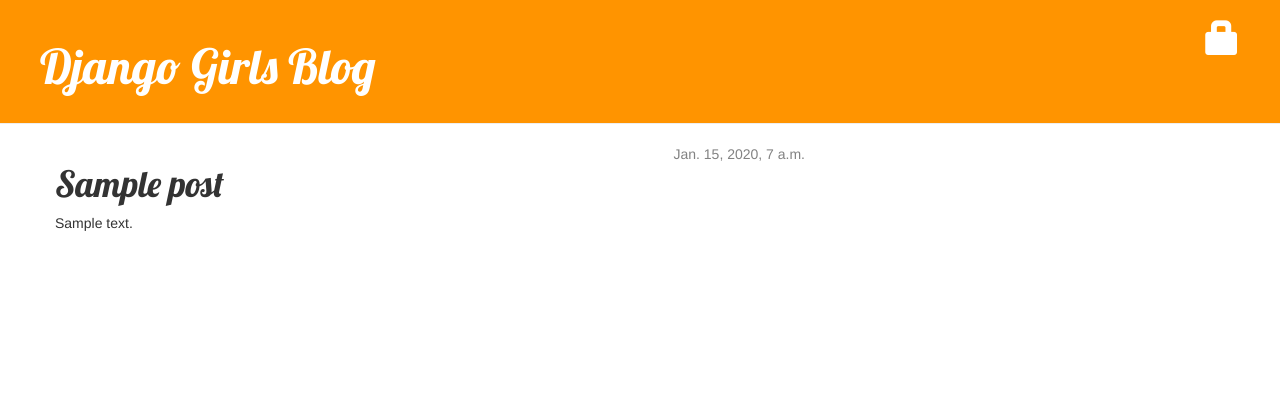
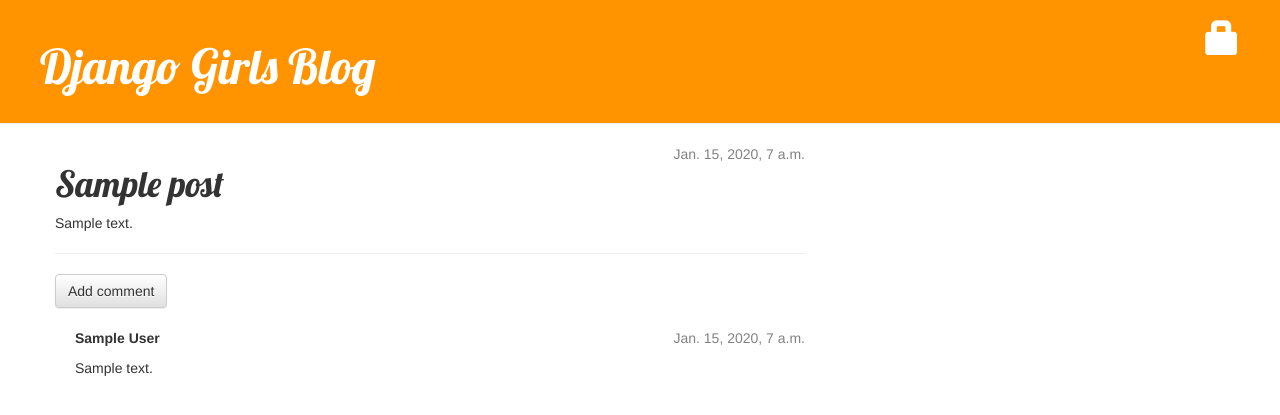
Before and after one commit to fernandogiovanini/djangogirls, a Django app: page /post/1/ in a window 1280 px wide. Shown: the top 415 px of the page. Run offline with Django 3.2, Linux system fonts and the light colour scheme; tables that the repository leaves empty hold one stand-in row (values such as "Sample post"); some libraries are stand-ins or nearby versions.

Commit message:
Added comment features
https://github.com/DjangoGirls/tutorial-extensions/blob/master/homework_create_more_models/README.md

```diff
--- a/blog/admin.py
+++ b/blog/admin.py
@@ -1,4 +1,5 @@
 from django.contrib import admin
-from .models import  Post
+from .models import Post, Comment
 
 admin.site.register(Post)
+admin.site.register(Comment)
--- a/blog/models.py
+++ b/blog/models.py
@@ -16,3 +16,21 @@
 
     def __str__(self):
         return self.title
+
+    def approved_comments(self):
+        return self.comments.filter(approved_comment=True)
+
+
+class Comment(models.Model):
+    post = models.ForeignKey('blog.post', related_name='comments')
+    author = models.CharField(max_length=200)
+    text = models.TextField()
+    created_date = models.DateTimeField(default=timezone.now())
+    approved_comment = models.BooleanField(default=False)
+
+    def approve(self):
+        self.approved_comment = True
+        self.save()
+
+    def __str__(self):
+        return self.text
--- a/blog/static/css/blog.css
+++ b/blog/static/css/blog.css
@@ -45,3 +45,7 @@
 .post h1 a, .post h1 a:visited {
     color: #000000;
 }
+
+.comment {
+    margin: 20px 0px 20px 20px;
+}
--- a/blog/templates/blog/base.html
+++ b/blog/templates/blog/base.html
@@ -5,7 +5,9 @@
     <link rel="stylesheet" href="//maxcdn.bootstrapcdn.com/bootstrap/3.2.0/css/bootstrap.min.css">
     <link rel="stylesheet" href="//maxcdn.bootstrapcdn.com/bootstrap/3.2.0/css/bootstrap-theme.min.css">
     <link href='//fonts.googleapis.com/css?family=Lobster&subset=latin,latin-ext' rel='stylesheet' type='text/css'>
+
     <link rel="stylesheet" href="{% static 'css/blog.css' %}">
+
 </head>
 <body>
 <div class="page-header">
--- a/blog/templates/blog/post_detail.html
+++ b/blog/templates/blog/post_detail.html
@@ -18,4 +18,27 @@
 </div>
 <h1>{{ post.title }}</h1>
 <p>{{ post.text|linebreaksbr }}</p>
+<hr>
+<a class="btn btn-default" href="{% url 'add_comment_to_post' pk=post.pk %}">Add comment</a>
+
+{% for comment in post.comments.all %}
+{% if user.is_authenticated or comment.approved_comment %}
+<div class="comment">
+    <div class="date">
+        {{ comment.created_date }}
+        {% if not comment.approved_comment %}
+        <a class="btn btn-default" href="{% url 'comment_remove' pk=comment.pk %}"><span
+                class="glyphicon glyphicon-remove"></span></a>
+        <a class="btn btn-default" href="{% url 'comment_approve' pk=comment.pk %}"><span
+                class="glyphicon glyphicon-ok"></span></a>
+        {% endif %}
+    </div>
+    <strong>{{ comment.author }}</strong>
+    <p>{{ comment.text|linebreaks }}</p>
+</div>
+{% endif %}
+{% empty %}
+<p>No comments here yet :(</p>
+{% endfor %}
+
 {% endblock %}
--- a/blog/templates/blog/post_list.html
+++ b/blog/templates/blog/post_list.html
@@ -8,6 +8,7 @@
             </div>
             <h1><a href="{% url 'post_detail' pk=post.pk %}">{{ post.title }}</a></h1>
             <p>{{ post.text|linebreaksbr }}</p>
+            <a href="{% url 'post_detail' pk=post.pk %}">Comments: {{ post.approved_comments.count }}</a>
         </div>
     {% endfor %}
 {% endblock content %}
--- a/blog/urls.py
+++ b/blog/urls.py
@@ -9,4 +9,7 @@
     url(r'^drafts/$', views.post_draft_list, name='post_draft_list'),
     url(r'^post/(?P<pk>[0-9]+)/publish/$', views.post_publish, name='post_publish'),
     url(r'^post/(?P<pk>[0-9]+)/remove/$', views.post_remove, name='post_remove'),
+    url(r'^post/(?P<pk>[0-9]+)/comment/add/$', views.add_comment_to_post, name='add_comment_to_post'),
+    url(r'^comment/(?P<pk>\d+)/approve/$', views.comment_approve, name='comment_approve'),
+    url(r'^comment/(?P<pk>\d+)/remove/$', views.comment_remove, name='comment_remove'),
 ]
--- a/blog/views.py
+++ b/blog/views.py
@@ -2,8 +2,8 @@
 from django.utils import timezone
 from django.contrib.auth.decorators import login_required
 
-from .models import Post
-from .forms import PostForm
+from .models import Post, Comment
+from .forms import PostForm, CommentForm
 
 
 def post_list(request):
@@ -65,3 +65,32 @@
     post = get_object_or_404(Post, pk=pk)
     post.delete()
     return redirect(post_list)
+
+
+def add_comment_to_post(request, pk):
+    post = get_object_or_404(Post, pk=pk)
+    if request.method == "POST":
+        form = CommentForm(request.POST)
+        if form.is_valid():
+            comment = form.save(commit=False)
+            comment.post = post
+            comment.save()
+            return redirect('post_detail', pk=pk)
+    else:
+        form = CommentForm()
+    return render(request, 'blog/add_comment_to_post.html', {'form': form})
+
+
+@login_required()
+def comment_approve(request, pk):
+    comment = get_object_or_404(Comment, pk=pk)
+    comment.approve()
+    return redirect('post_detail', pk=comment.post.pk)
+
+
+@login_required()
+def comment_remove(request, pk):
+    comment = get_object_or_404(Comment, pk=pk)
+    post_pk = comment.post.pk
+    comment.remove()
+    return redirect('post_detail', pk=post_pk)
--- a/mysite/settings.py
+++ b/mysite/settings.py
@@ -104,7 +104,7 @@
 # Internationalization
 # https://docs.djangoproject.com/en/1.10/topics/i18n/
 
-LANGUAGE_CODE = 'en-us'
+LANGUAGE_CODE = 'pt-br'
 
 TIME_ZONE = 'America/Sao_Paulo'
 
```
Also changed, not shown: blog/forms.py (+7 -1 lines), blog/templates/blog/add_comment_to_post.html (added, +10 -0 lines), blog/migrations/0003_auto_20161206_2306.py (added). Lines whose indentation alone changed are shown as unchanged.
